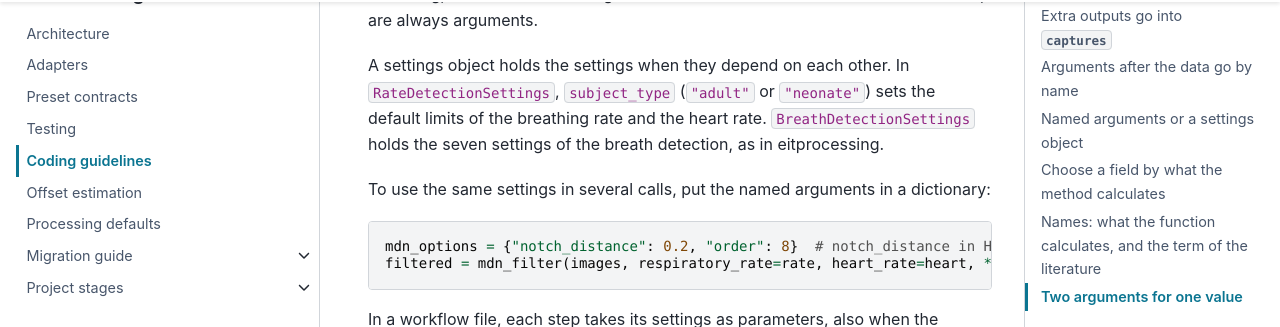
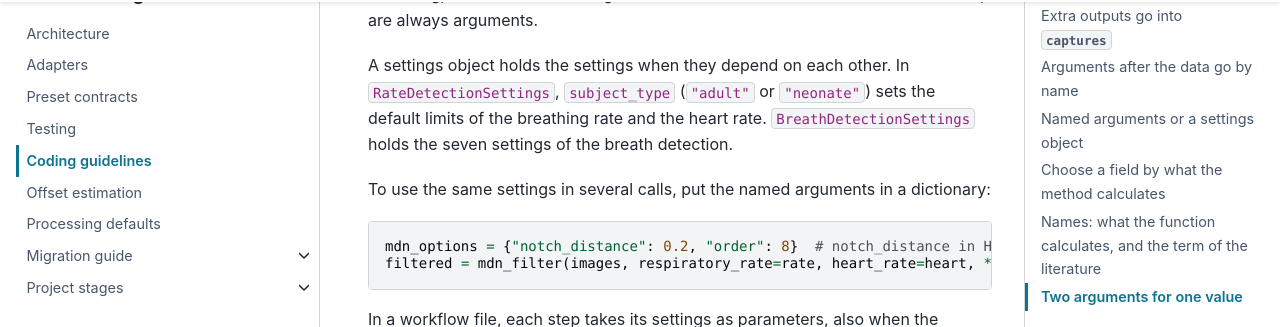
Before and after one commit to M3RESP/m3resp, a Sphinx documentation site: the page built from docs/developer/coding_guidelines.md, in a window 1280 px wide and 900 px high, scrolled down 1485 px. Shown: the part 126-453 px from the top of the window. Built offline with Sphinx 7.4.7 and the PyData theme 0.15.4, drawn with Linux system fonts in a browser that asks for light colours; pages that are not in the unit, such as notebooks, are missing from menus.

Commit message:
docs: match the TIV map alt text to the new image and list Plotly for the plots
The landing page has a new TIV map image, and its alt text names the colours of the lungs in it: light blue and white. The API page says that the plot functions make Matplotlib or Plotly figures, and that plot_rate_detection makes Matplotlib figures only. None is in code style in the PixelMap docs. The coding guidelines drop the comparison of BreathDetectionSettings with eitprocessing, which is no longer part of the install.

```diff
--- a/docs/developer/coding_guidelines.md
+++ b/docs/developer/coding_guidelines.md
@@ -42,7 +42,7 @@ A reader then sees what each value is without the order of the arguments. Two ar
 
 The settings of a function are named arguments, for example `mdn_filter(images, respiratory_rate=0.25, heart_rate=1.2, order=10)`. Values measured on the recording, such as the breathing rate and the heart rate that the MDN filter needs, are always arguments.
 
-A settings object holds the settings when they depend on each other. In `RateDetectionSettings`, `subject_type` (`"adult"` or `"neonate"`) sets the default limits of the breathing rate and the heart rate. `BreathDetectionSettings` holds the seven settings of the breath detection, as in eitprocessing.
+A settings object holds the settings when they depend on each other. In `RateDetectionSettings`, `subject_type` (`"adult"` or `"neonate"`) sets the default limits of the breathing rate and the heart rate. `BreathDetectionSettings` holds the seven settings of the breath detection.
 
 To use the same settings in several calls, put the named arguments in a dictionary:
 
```
Also changed, not shown: docs/api/index.md (+1 -1 lines), docs/concepts/pixel-maps.md (+1 -1 lines), docs/index.md (+1 -1 lines), docs/_static/miniatures/eit_pixel_tiv_map.png, 1 other file.
